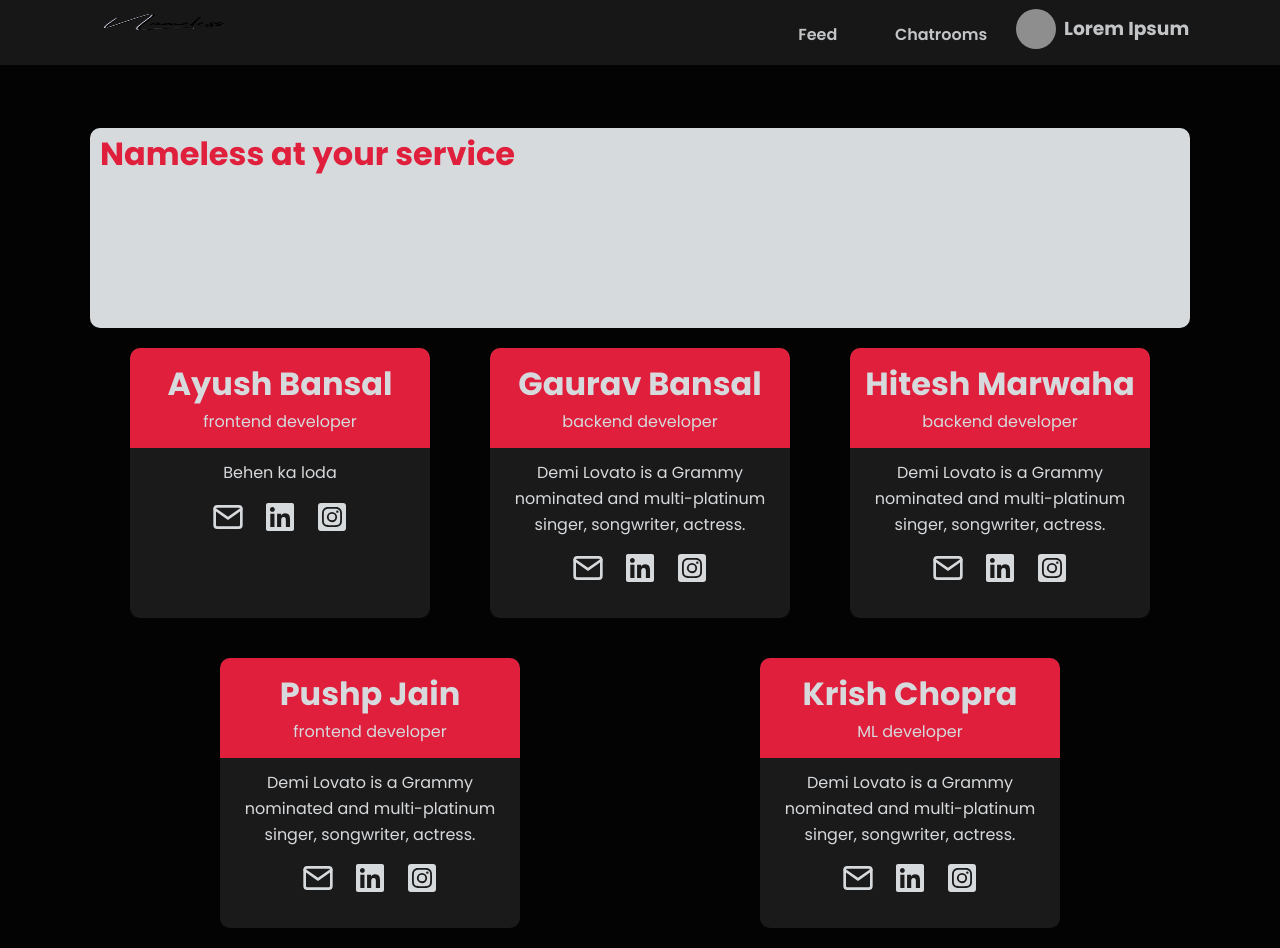
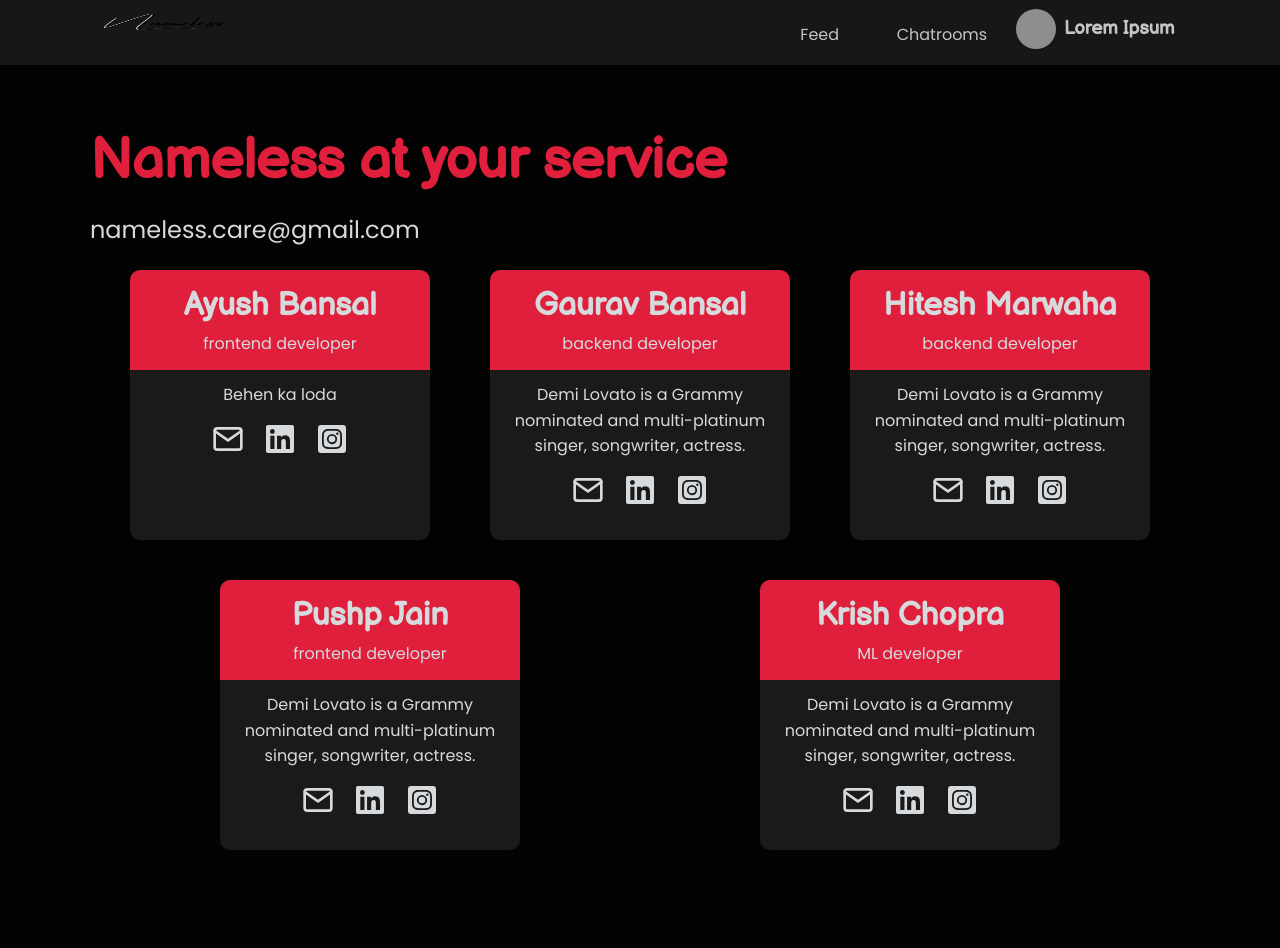
Before and after one commit to NamelessGuys/Nameless, a React (Create React App) app in the folder frontend/: page /contact in a window 1280 px wide. After the commit the page ends 870 px from the top, so only its background shows below. Built offline with nearby package versions, Linux system fonts and the light colour scheme; grey boxes are pictures that could not be loaded.

Commit message:
Changed font and Contacts Page

```diff
--- a/frontend/public/index.html
+++ b/frontend/public/index.html
@@ -7,13 +7,11 @@
     <meta
       name="description"
       content="Web site created using create-react-app"
-      <link
-      rel="preconnect"
-      href="https://fonts.googleapis.com"
     />
+    <link rel="preconnect" href="https://fonts.googleapis.com" />
     <link rel="preconnect" href="https://fonts.gstatic.com" crossorigin />
     <link
-      href="https://fonts.googleapis.com/css2?family=Poppins:ital,wght@0,300;0,400;0,500;0,600;0,700;0,800;0,900;1,400&display=swap"
+      href="https://fonts.googleapis.com/css2?family=Balsamiq+Sans&family=Poppins&display=swap"
       rel="stylesheet"
     />
     <title>Nameless</title>
--- a/frontend/src/App.css
+++ b/frontend/src/App.css
@@ -16,15 +16,21 @@
 }
 
 body {
-  /* font-family: "Raleway", sans-serif; */
-  /* font-family: -apple-system, BlinkMacSystemFont, "Segoe UI", Roboto, Oxygen,
-    Ubuntu, Cantarell, "Open Sans", "Helvetica Neue", sans-serif; */
   font-family: 'Poppins', sans-serif;
   font-size: 1rem;
   line-height: 1.6;
   background-color: var(--dark-color);
   color: var(--white-color);
   overflow-x: hidden;
+}
+
+h1,
+h2,
+h3,
+h4,
+h5,
+h6 {
+  font-family: 'Balsamiq sans';
 }
 
 a {
--- a/frontend/src/components/layout/Landing.js
+++ b/frontend/src/components/layout/Landing.js
@@ -1,5 +1,6 @@
-import React from "react";
-import svgart from "../../img/undraw.svg";
+import React from 'react';
+import { Link } from 'react-router-dom';
+import svgart from '../../img/undraw.svg';
 
 const Landing = () => {
   return (
@@ -15,7 +16,7 @@ const Landing = () => {
               repellendus minus quasi nemo?
             </p>
 
-            <button>Register</button>
+            <Link to="/register">Register</Link>
           </div>
           <div className="right">
             <img src={svgart} alt="" />
--- a/frontend/src/components/layout/Navbar.js
+++ b/frontend/src/components/layout/Navbar.js
@@ -41,12 +41,12 @@ const authLinks = (
             </div>
           </button>
           <div className="dropdown-content">
-            <a href="#">
+            <Link to="/profile">
               <i>
                 <FaUser />
               </i>
               Profile
-            </a>
+            </Link>
             <Link to="/settings">
               <i>
                 <FaCog />
--- a/frontend/src/components/routing/Routes.js
+++ b/frontend/src/components/routing/Routes.js
@@ -6,6 +6,7 @@ import Feed from '../feed/Feed';
 import Post from '../post/Post';
 import Settings from '../user/Settings';
 import Contact from '../user/Contact';
+import Profile from '../user/Profile';
 import NotFound from '../layout/NotFound';
 
 const Routes = () => {
@@ -18,6 +19,7 @@ const Routes = () => {
         <Route exact path="/post" component={Post} />
         <Route exact path="/settings" component={Settings} />
         <Route exact path="/contact" component={Contact} />
+        <Route exact path="/profile" component={Profile} />
         <Route component={NotFound} />
       </Switch>
     </div>
--- a/frontend/src/components/user/Contact.js
+++ b/frontend/src/components/user/Contact.js
@@ -1,31 +1,17 @@
-import React from "react";
-import "../../css/user.css";
-import { FiMail } from "react-icons/fi";
-import { FaInstagramSquare, FaLinkedin } from "react-icons/fa";
+import React from 'react';
+import '../../css/user.css';
+import { FiMail } from 'react-icons/fi';
+import { FaInstagramSquare, FaLinkedin } from 'react-icons/fa';
+
 const Contact = () => {
   return (
     <div id="contact">
       <div className="contact-content">
         <div className="contact-header">
-          <h2>Nameless at your service</h2>
-          <p className="contact-para">
-            lorem lorem lorem lorem lorem lorem lorem lorem lorem lorem lorem
-            lorem lorem lorem lorem lorem lorem lorem lorem lorem lorem lorem
-            lorem lorem lorem lorem lorem lorem lorem lorem lorem lorem lorem
-            lorem lorem lorem lorem lorem lorem lorem lorem lorem lorem lorem
-            lorem lorem lorem lorem lorem lorem lorem lorem lorem
-          </p>
-          <div className="card-social-icons">
-            <a href="mailto:bansal.ayush2002@gmail.com">
-              <FiMail />
-            </a>
-            <a href="https://www.linkedin.com/in/ayush-bansal-50a6731b7/">
-              <FaLinkedin />
-            </a>
-            <a href="https://www.instagram.com/ayushbansal2002/">
-              <FaInstagramSquare />
-            </a>
-          </div>
+          <h2 className="text-primary large">Nameless at your service</h2>
+          <a href="mailto:nameless.care@gmail.com" className="contact-mail">
+            nameless.care@gmail.com
+          </a>
         </div>
         <div className="row-card">
           <div className="card">
--- a/frontend/src/css/user.css
+++ b/frontend/src/css/user.css
@@ -55,7 +55,7 @@
 
 .slider:before {
   position: absolute;
-  content: "";
+  content: '';
   height: 26px;
   width: 26px;
   left: 4px;
@@ -159,18 +159,15 @@ input:checked + .slider:before {
 /****************************/
 .contact-header {
   width: 100%;
-  height: 200px;
-  background-color: var(--white-color);
-  border-radius: 10px;
-  color: var(--primary-color);
 }
-.contact-para {
-  padding-left: 10px;
-  padding-bottom: 20px;
+
+.contact-header h2 {
+  font-size: 3.5rem;
 }
-.contact-header h2 {
-  font-size: 2rem;
-  padding-left: 10px;
+
+.contact-header .contact-mail {
+  color: var(--white-color);
+  font-size: 1.5rem;
 }
 
 .row-card {
```
